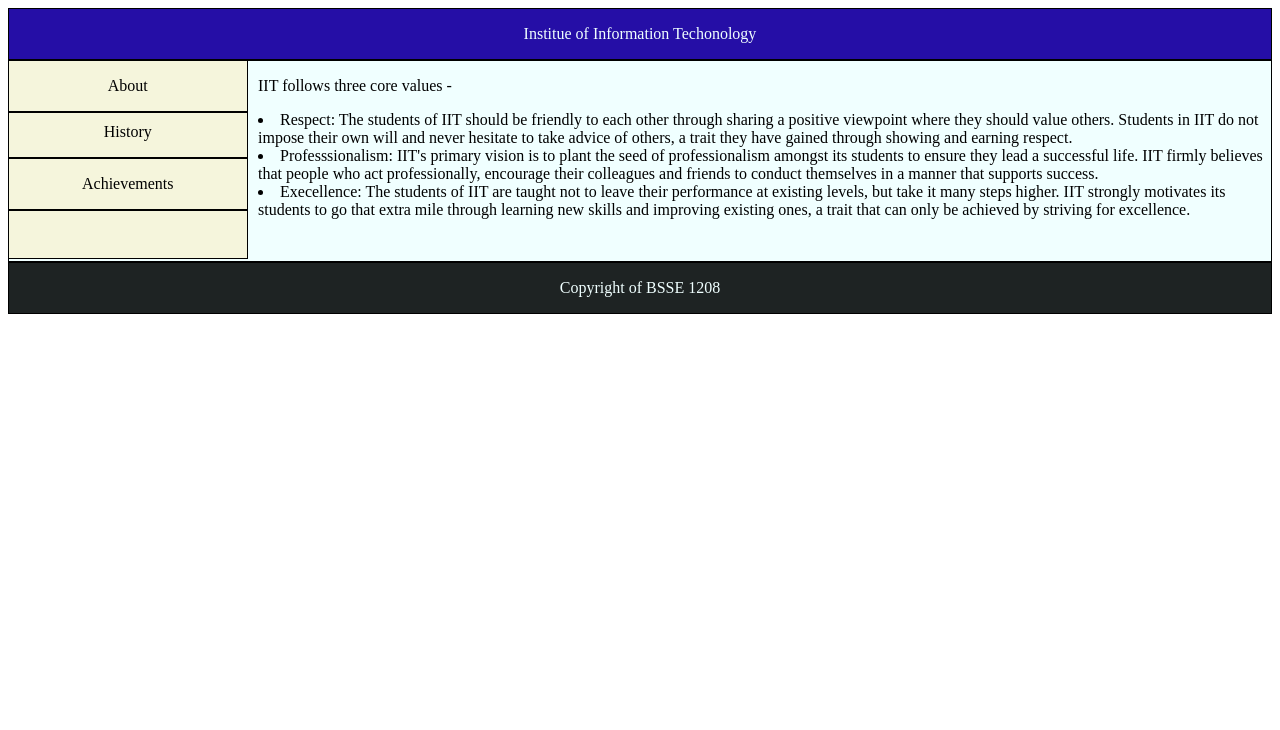
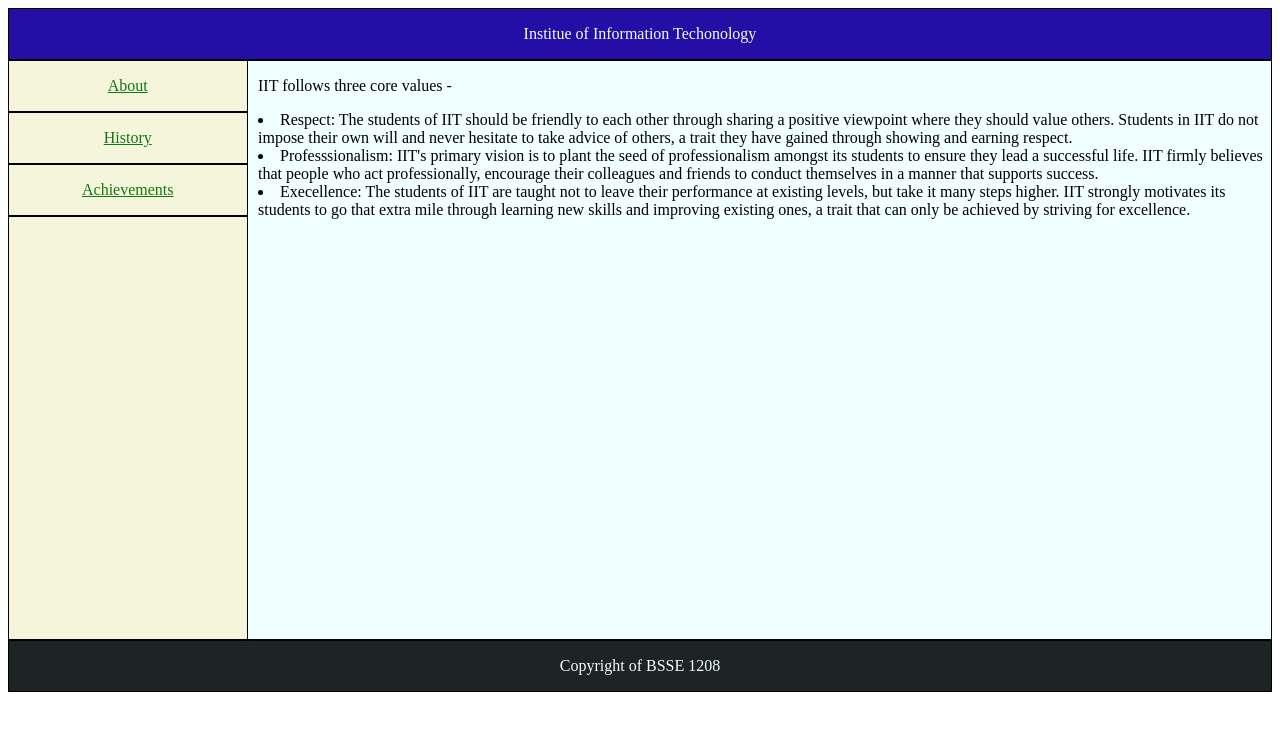
Before and after one commit to Labonnya/Web-Tech-Codes, a plain HTML site: page prac.html in a window 1280 px wide. Drawn offline with Linux system fonts and the light colour scheme.

Commit message:
Add files via upload

```diff
--- a/prac.html
+++ b/prac.html
@@ -12,17 +12,11 @@
             background-color: rgb(37, 14, 166);
             color:azure
         }
-        .Copyright{
-            border: 1px solid black;
-            text-align: center;
-            background-color: rgb(30, 35, 35);
-            color:azure
-        }
 
         .about{
             border: 1px solid black;
             text-align: center;
-
+            height: 50px;
             width: 95%;
             background-color: beige;
 
@@ -32,6 +26,7 @@
             text-align: center;
             width: 95%;
             background-color: beige;
+            height: 50px;
 
         }
         .achi{
@@ -39,27 +34,53 @@
             text-align: center;
             width: 95%;
             background-color: beige;
+            height: 50px;
 
         }
         .blank{
             border: 1px solid black;
             text-align: center;
             width: 95%;
-            height: 47px;
+            height: 422px;
             background-color: beige;
         }
 
         .content{
-
             border: 1px solid black;
-            height: 200px;
+            height: 578px;
             background-color: azure;
 
         }
         .info{
             float:left;
             width: 250px;
+
         }
+        .Copyright{
+            clear: both;
+            border: 1px solid black;
+            text-align: center;
+            background-color: rgb(30, 35, 35);
+            color:azure
+        }
+        a:link {
+  color: rgb(17, 120, 17);
+}
+
+/* visited link */
+a:visited {
+  color: rgb(113, 24, 92);
+}
+
+/* mouse over link */
+a:hover {
+  color: red;
+}
+
+/* selected link */
+a:active {
+  color: yellow;
+}
 
     </style>
 </head>
@@ -70,13 +91,15 @@
 
     <div class="info">
             <div class="about">
-              <p>About</p>
+             <p>
+                <a href="http://www.iit.du.ac.bd/about_iit/institution">About</a>
+             </p>
             </div>
             <div class="history" >
-                <p style="margin-top: 10px;">History</p>
+                <p ><a href="http://www.iit.du.ac.bd/about_iit/history">History</a></p>
             </div>
             <div class="achi">
-                <p>Achievements</p>
+                <p><a href="http://www.iit.du.ac.bd/view_achievements">Achievements</a></p>
 
             </div>
             <div class="blank">
```
